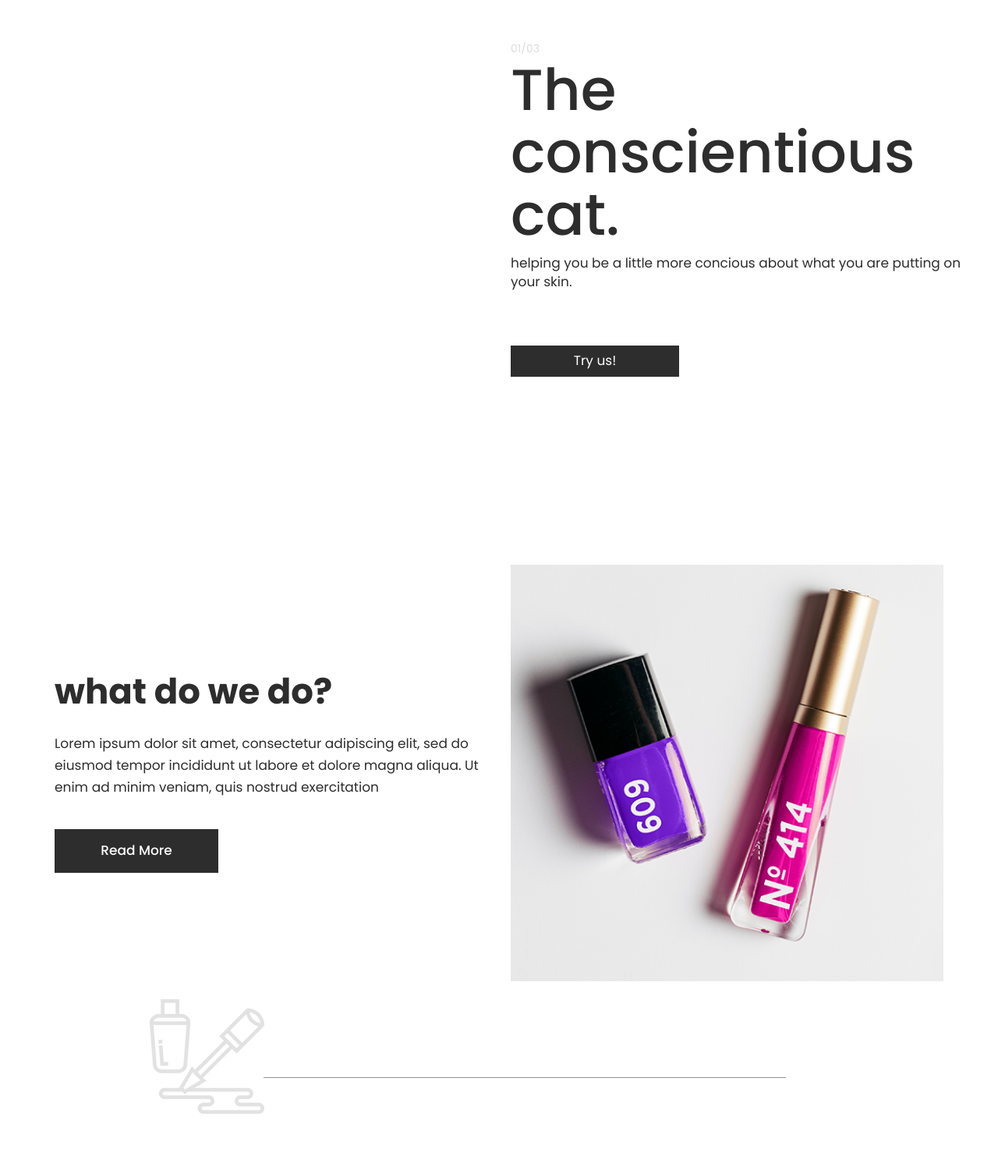
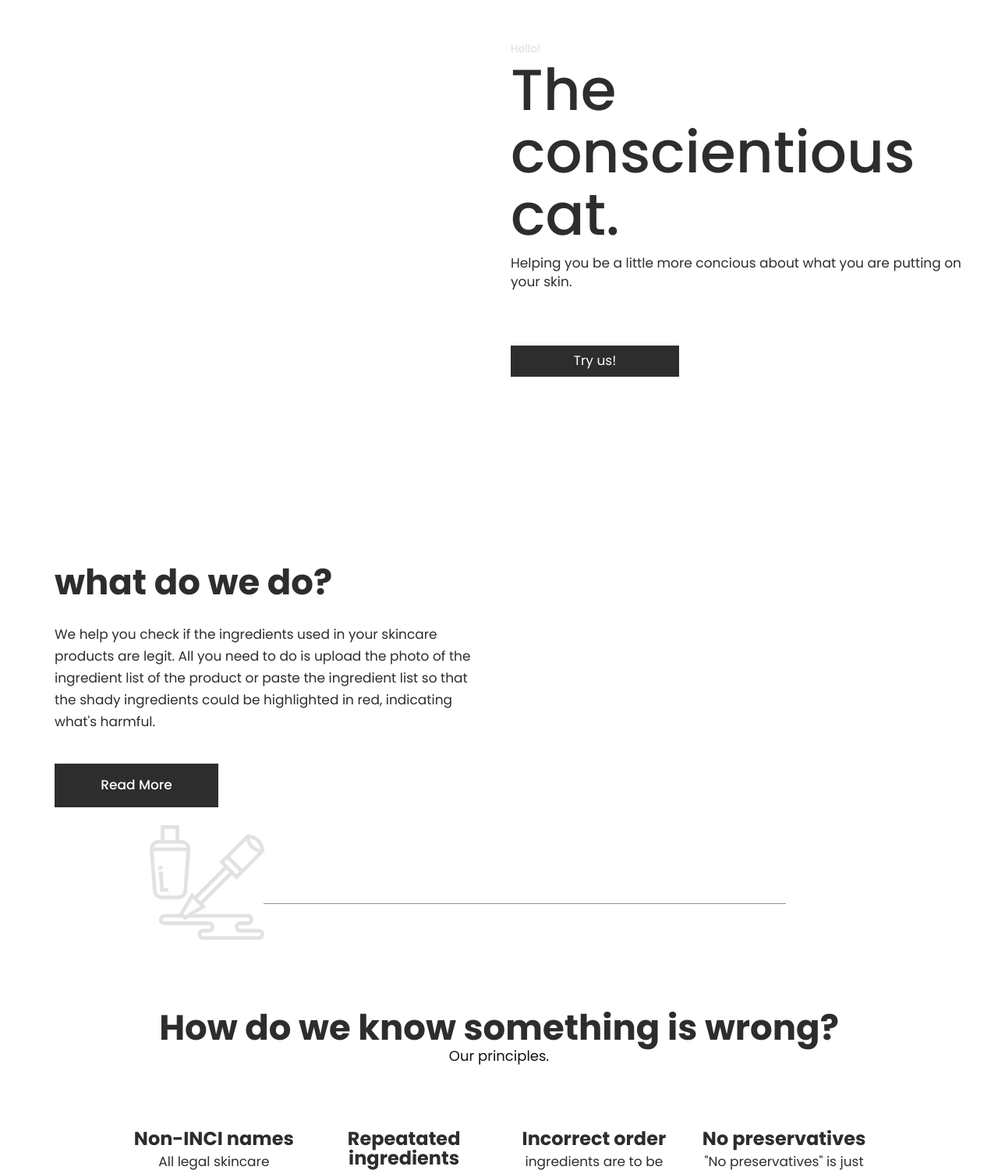
Before and after one commit to van-101/inci-check, a Flask app: page / in a window 1280 px wide. Shown: the part 86-1586 px from the top of the page at 78% size. Run offline with Flask 2, Linux system fonts and the light colour scheme; some libraries are stand-ins or nearby versions; some web fonts are replaced.

Commit message:
photos added

```diff
--- a/web/app.py
+++ b/web/app.py
@@ -5,5 +5,8 @@ app=Flask(__name__)
 @app.route('/')
 def main_page():
    return render_template('index.html')
+def work_page():
+   return render_template('scan.html')
+
 if __name__=='__main__':
     app.run(debug=True)
--- a/web/static/css/style.css
+++ b/web/static/css/style.css
@@ -503,6 +503,7 @@ ul.social_icon li a:hover {
 .we_box {
      text-align: center;
      margin-bottom: 30px;
+
 }
 
 .we_box i {
--- a/web/templates/index.html
+++ b/web/templates/index.html
@@ -106,9 +106,9 @@
                            <!-- <img class="bann_img" src="images/banner_ing.jpg" alt="#" /> -->
                         </div>
                         <div class="col-md-6">
-                           <span>01/03</span>
+                           <span>Hello!</span>
                            <h1>The conscientious cat.</h1>
-                           <p>helping you be a little more concious about what you are putting on your skin. </p>
+                           <p>Helping you be a little more concious about what you are putting on your skin. </p>
                            <a class="get_btn" href="Javascript:void(0)" role="button">Try us!</a>
                         </div>
                      </div>
@@ -171,14 +171,15 @@
             <div class="col-md-6">
                <div class="titlepage">
                   <h2>what do we do?</h2>
-                  <p>Lorem ipsum dolor sit amet, consectetur adipiscing elit, sed do eiusmod tempor incididunt ut labore
-                     et dolore magna aliqua. Ut enim ad minim veniam, quis nostrud exercitation</p>
+                  <p>We help you check if the ingredients used in your skincare products are legit.
+                     All you need to do is upload the photo of the ingredient list of the product or paste the ingredient list so that the shady ingredients could be highlighted in red, indicating what's harmful.
+                  </p>
                      <a class="read_more" href="Javascript:void(0)"> Read More</a>
                   </div>
                </div>
                <div class="col-md-6">
                   <div class="about_img">
-                     <figure><img src="images/about.png" alt="#" /></figure>
+                     <!-- <figure><img src="images/about.png" alt="#" /></figure> -->
                   </div>
                </div>
             </div>
@@ -253,7 +254,7 @@
                   <div class="col-md-4">
                      <div id="exp" class="experts_box">
                         <div class="experts_img">
-                           <figure><img src="images/blog1.jpg" alt="#" /></figure>
+                           <figure><img src="static\images/seevam.png" alt="#" /></figure>
                         </div>
                         <div class="meet">
                            <h3>Shivam Sahu</h3>
@@ -264,7 +265,7 @@
                   <div class="col-md-4">
                      <div id="exp" class="experts_box">
                         <div class="experts_img">
-                           <figure><img src="images/blog2.jpg" alt="#" /></figure>
+                           <figure><img src="static\images\pandey.png" alt="#" /></figure>
                         </div>
                         <div class="meet">
                            <h3>Harsh Pandey</h3>
@@ -275,7 +276,7 @@
                   <div class="col-md-4">
                      <div id="exp" class="experts_box">
                         <div class="experts_img">
-                           <figure><img src="images/blog3.jpg" alt="#" /></figure>
+                           <figure><img src="static\images/vanshita.png" alt="#" /></figure>
                         </div>
                         <div class="meet">
                            <h3>Vanshita Rawat</h3>
@@ -389,7 +390,7 @@
             <div class="container">
                <div class="row">
                   <div class="col-md-10 offset-md-1">
-                     <p>© 2019 All Rights Reserved. Design by <a href="https://html.design/"> Free Html Templates</a>
+                     <p>Happy Skincare!
                      </p>
                   </div>
                </div>
```
Also changed, not shown: web/static/images/pandey.png (added), web/static/images/salma.png (deleted), web/static/images/seevam.png (added), web/static/images/vanshita.png (added), web/templates/scan.html (renamed from web/templates/pricing.html).
